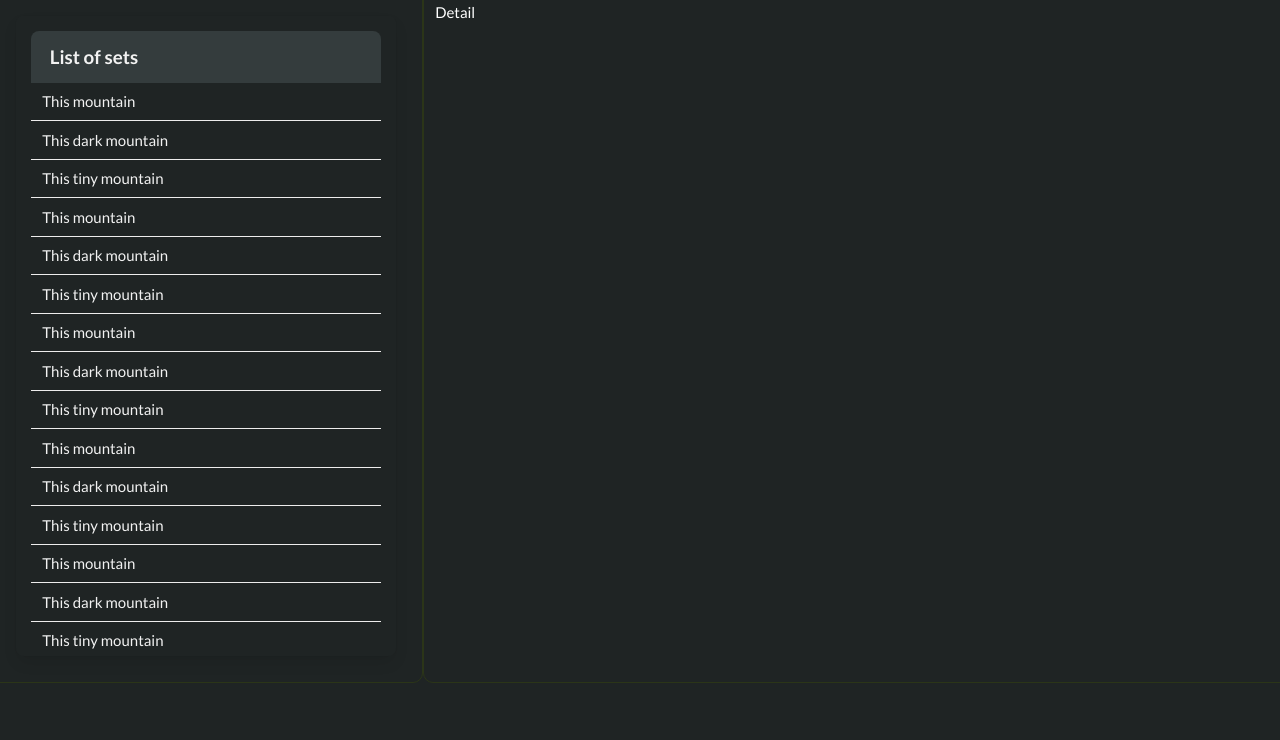
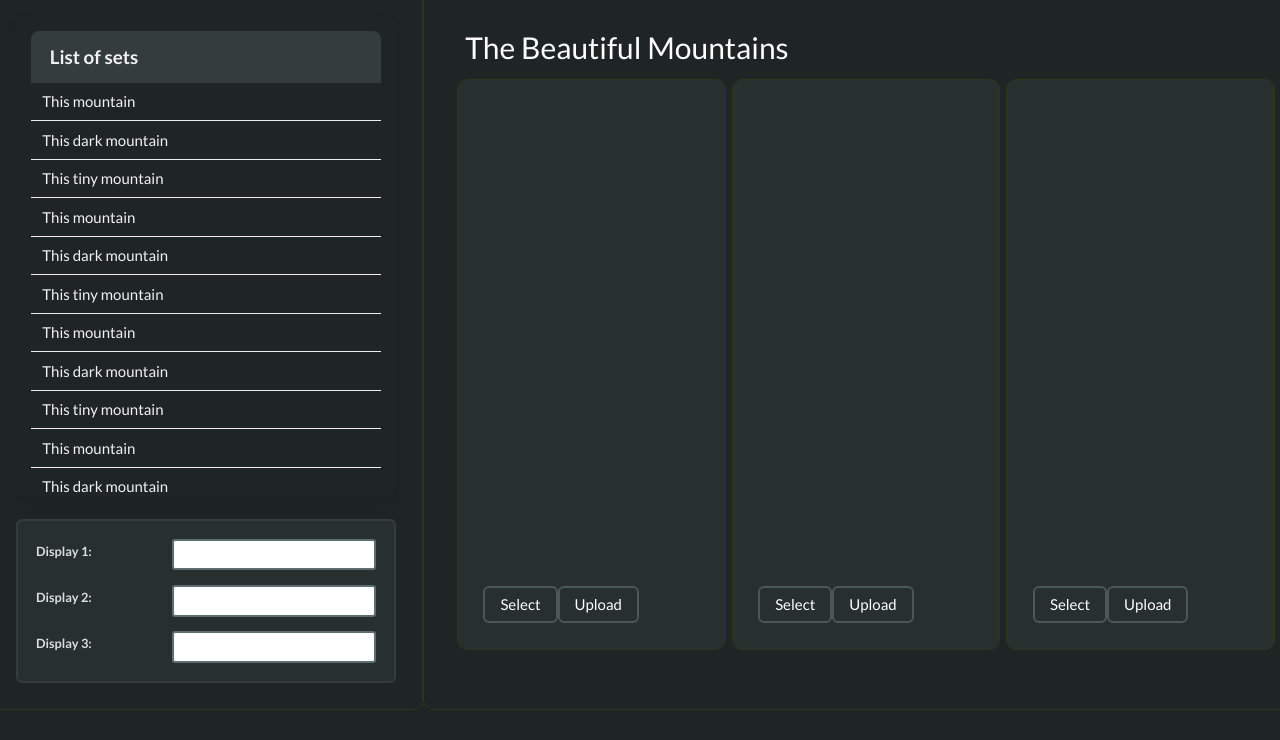
Before and after one commit to FrancoRosa/raspberry-vlc, a React (Create React App) app: page / in a window 1280 px wide. Shown: the top 740 px of the page. Built offline with nearby package versions, Linux system fonts and the light colour scheme.

Commit message:
Add video components

```diff
--- a/package.json
+++ b/package.json
@@ -9,6 +9,7 @@
     "axios": "^0.21.1",
     "react": "^17.0.1",
     "react-dom": "^17.0.1",
+    "react-player": "^2.9.0",
     "react-scripts": "4.0.3",
     "web-vitals": "^1.0.1"
   },
--- a/src/App.js
+++ b/src/App.js
@@ -1,15 +1,18 @@
 import ConfigManager from "./ConfigManager"
+import EndPointConfig from "./EndPointConfig";
 import SetBrowser from "./SetBrowser";
 import SetDetail from "./SetDetail";
 
 const App = () => {
   return (
     <div className="columns">
-      <SetBrowser />
-      <SetDetail />
-      {/* <ConfigManager identifier="1" />
-      <ConfigManager identifier="2" />
-      <ConfigManager identifier="3" /> */}
+      <div className="column is-one-third">
+        <SetBrowser />
+        <EndPointConfig />
+      </div>
+      <div className="column">
+        <SetDetail />
+      </div>
     </div>
   );
 }
--- /dev/null
+++ b/src/EndPointConfig.jsx
@@ -0,0 +1,38 @@
+import { useState } from 'react';
+
+const EndPointConfig = () => {
+  const [sc1, setSc1] = useState('');
+  const [sc2, setSc2] = useState('');
+  const [sc3, setSc3] = useState('');
+
+  return (
+    <div className='card endpoint'>
+      <div className="field">
+        <label className="label is-small">Display 1:</label>
+        <input
+          className="input is-small"
+          type="text" value={sc1}
+          onChange={e => setSc1(e.target.value)}
+        />
+      </div>
+      <div className="field">
+        <label className="label is-small">Display 2:</label>
+        <input
+          className="input is-small"
+          type="text" value={sc2}
+          onChange={e => setSc2(e.target.value)}
+        />
+      </div>
+      <div className="field">
+        <label className="label is-small">Display 3:</label>
+        <input
+          className="input is-small"
+          type="text" value={sc3}
+          onChange={e => setSc3(e.target.value)}
+        />
+      </div>
+    </div>
+  )
+}
+
+export default EndPointConfig;
--- a/src/SetBrowser.jsx
+++ b/src/SetBrowser.jsx
@@ -2,8 +2,6 @@ import SetCard from "./SetCard";
 
 const SetBrowser = () => {
   return (
-    <div className="column is-one-third">
-
     <nav className="panel">
       <p className="panel-heading"> List of sets </p>
       <SetCard title="This mountain" />
@@ -22,8 +20,7 @@ const SetBrowser = () => {
       <SetCard title="This dark mountain" />
       <SetCard title="This tiny mountain" />
     </nav>
-    </div>
-  )
-}
+  );
+};
 
 export default SetBrowser;
--- a/src/SetDetail.jsx
+++ b/src/SetDetail.jsx
@@ -1,7 +1,18 @@
+import VideoSelector from "./VideoSelector";
+
 const SetDetail = () => {
   return (
-    <div className='column'>
-      Detail
+    <div className="details">
+      <h1
+        className='title'
+
+      >
+        The Beautiful Mountains</h1>
+      <div className="columns">
+        <VideoSelector />
+        <VideoSelector />
+        <VideoSelector />
+      </div>
     </div>
   )
 }
--- /dev/null
+++ b/src/VideoSelector.jsx
@@ -0,0 +1,23 @@
+import ReactPlayer from 'react-player';
+
+const VideoSelector = () => {
+  return (
+    <div className="card column is-one-third videoselector">
+      <div className="card-image">
+        <ReactPlayer
+          url={''}
+          playing={true}
+          controls
+          width='100%'
+          height='60vh'
+        />
+      </div>
+      <div className="card-content">
+        <button className="button">Select</button>
+        <button className="button">Upload</button>
+      </div>
+    </div>
+  )
+}
+
+export default VideoSelector;
--- a/src/index.css
+++ b/src/index.css
@@ -5,6 +5,7 @@ body::-webkit-scrollbar {
 .panel::-webkit-scrollbar {
   display: none;
 }
+
 .column {
   border: solid 1px rgb(43, 53, 24);
   border-radius: 10px;
@@ -13,7 +14,7 @@ body::-webkit-scrollbar {
 .panel {
   padding: 1em;
   margin: 1em;
-  height: 80vh;
+  height: 60vh;
   overflow: scroll;
 }
 
@@ -25,3 +26,30 @@ body::-webkit-scrollbar {
 .panel-block > .controls > *{
   margin: 0 0.5em;
 }
+
+.field {
+  display: flex;
+  align-items: center;
+  justify-content: space-between;
+  padding: 0.1em;
+  margin: 0.1em;
+}
+
+.field > input {
+  width: 60%;
+}
+
+.endpoint {
+  padding: 1em;
+  margin: 1em;
+}
+
+.videoselector {
+  padding: 0.2em;
+  margin: 0.2em;
+}
+
+.details {
+  padding: 1em;
+  margin: 1em;
+}
```
Also changed, not shown: 1 other file (tests, documents, lock files or other folders). Lines whose indentation alone changed are shown as unchanged.
